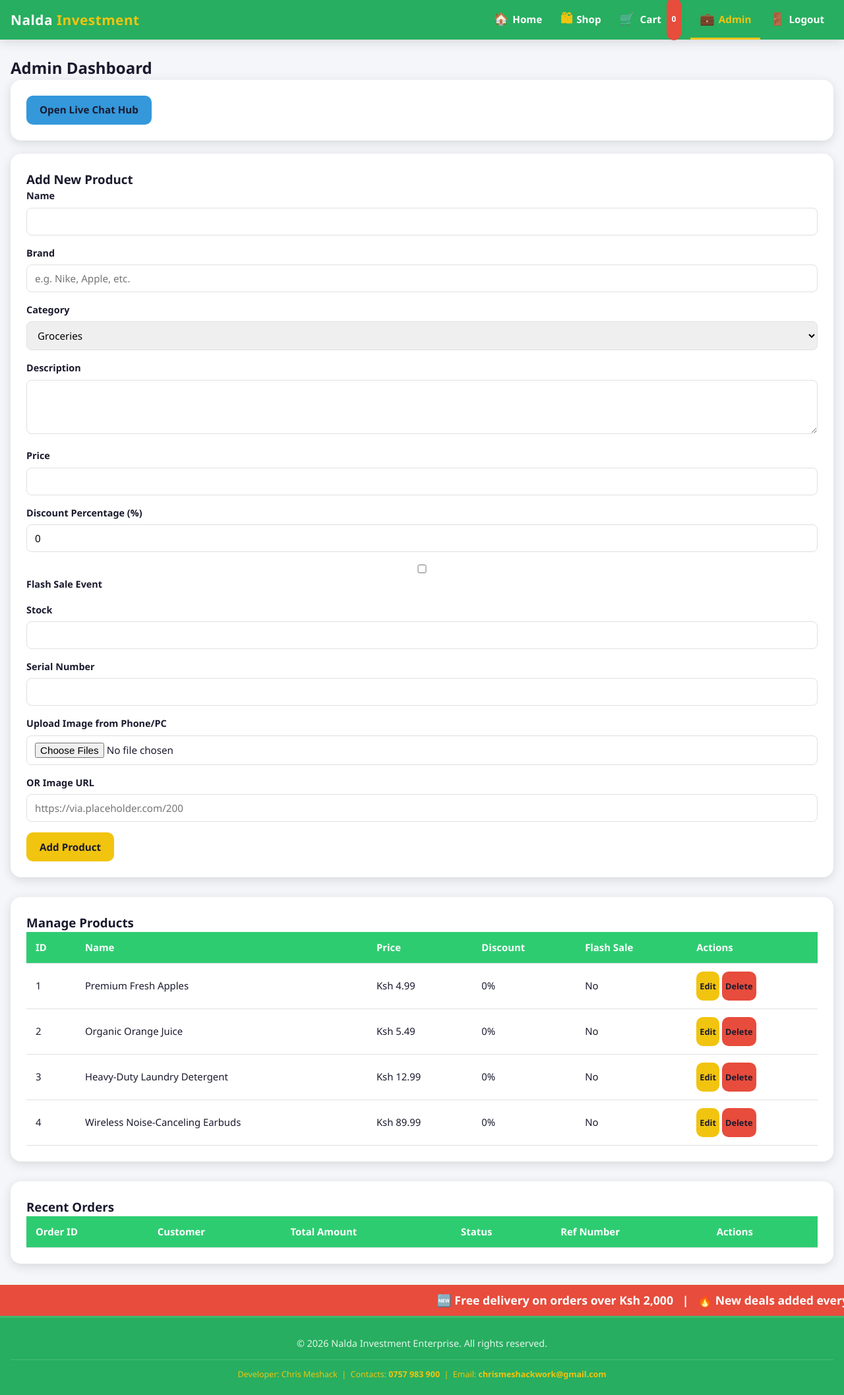
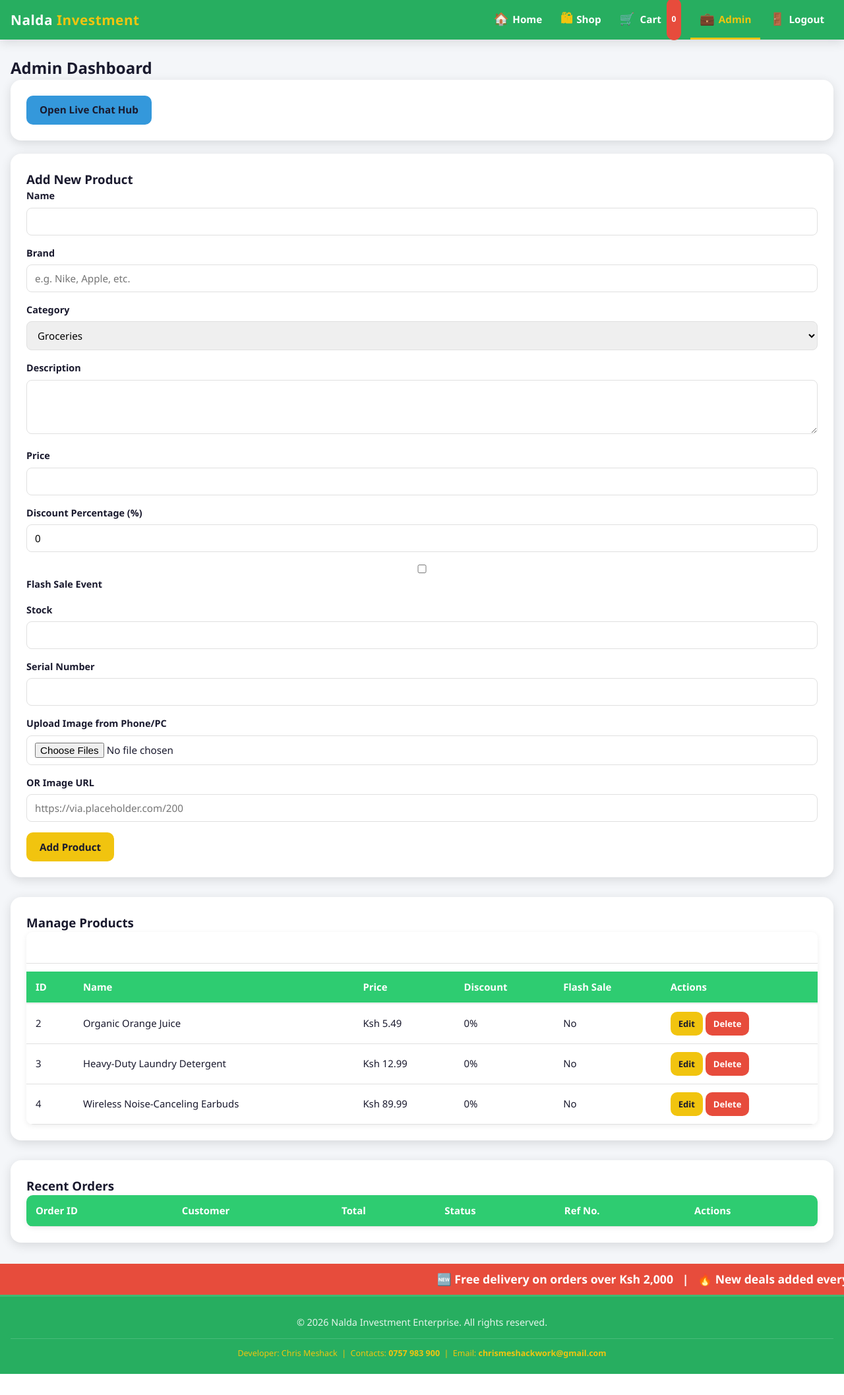
Before and after one commit to ChrisMeshack/Nalda-Investments-Enterprise, a PHP site: page /Nalda/admin.php in a window 1280 px wide. Shown: the whole page at 66% size. After the commit the page ends 2083 px from the top, so only its background shows below. Run offline with PHP 8.4, Linux system fonts and the light colour scheme; the visitor is signed in with stand-in values (Sample User, id 1); data comes from the database, SQL or seed files in the repository; data that the repository does not hold is empty.

Commit message:
Fix horizontal overflow on mobile; wrap tables in table-wrap; responsive admin tables

```diff
--- a/assets/css/style.css
+++ b/assets/css/style.css
@@ -36,6 +36,9 @@
 html {
   scroll-behavior: smooth;
   -webkit-text-size-adjust: 100%;
+  /* Prevent any child from creating horizontal scroll */
+  overflow-x: hidden;
+  max-width: 100%;
 }
 
 body {
@@ -43,6 +46,7 @@ body {
   background: var(--bg);
   color: var(--text);
   min-width: 0;
+  max-width: 100%;
   overflow-x: hidden;
   line-height: 1.55;
   /* stick footer to bottom even on short pages */
@@ -1218,7 +1222,20 @@ th, td {
   padding: 12px 14px;
   text-align: left;
   border-bottom: 1px solid var(--border);
-  white-space: nowrap;
+}
+
+/* Only prevent wrapping on desktop where there's room */
+@media (min-width: 640px) {
+  th, td { white-space: nowrap; }
+}
+
+/* On mobile, allow wrapping and tighten padding */
+@media (max-width: 639px) {
+  th, td {
+    padding: 8px 10px;
+    font-size: .82rem;
+    word-break: break-word;
+  }
 }
 
 th {
--- a/public/admin.php
+++ b/public/admin.php
@@ -175,6 +175,7 @@ include __DIR__ . '/../includes/header.php';
 
 <div class="admin-panel" style="margin-top: 30px;">
     <h3>Manage Products</h3>
+    <div class="table-wrap">
     <table>
         <thead>
             <tr>
@@ -195,17 +196,18 @@ include __DIR__ . '/../includes/header.php';
                     <td><?php echo $p['discount_percentage']; ?>%</td>
                     <td><?php echo $p['is_flash_sale'] ? 'Yes' : 'No'; ?></td>
                     <td>
-                        <button class="btn" style="padding: 5px; font-size: 0.8rem;" onclick='editProduct(<?php echo json_encode($p, JSON_HEX_APOS | JSON_HEX_QUOT); ?>)'>Edit</button>
+                        <button class="btn btn-sm" onclick='editProduct(<?php echo json_encode($p, JSON_HEX_APOS | JSON_HEX_QUOT); ?>)'>Edit</button>
                         <form method="POST" style="display:inline;" onsubmit="return confirm('Delete product?');">
                             <input type="hidden" name="action" value="delete_product">
                             <input type="hidden" name="product_id" value="<?php echo $p['id']; ?>">
-                            <button type="submit" class="btn" style="background-color: #e74c3c; padding: 5px; font-size: 0.8rem;">Delete</button>
+                            <button type="submit" class="btn btn-sm btn-danger">Delete</button>
                         </form>
                     </td>
                 </tr>
             <?php endforeach; ?>
         </tbody>
     </table>
+    </div>
 </div>
 
 <!-- Edit Product Form (Hidden by default) -->
@@ -268,14 +270,15 @@ include __DIR__ . '/../includes/header.php';
 
 <div class="admin-panel" style="margin-top: 30px;">
     <h3>Recent Orders</h3>
+    <div class="table-wrap">
     <table>
         <thead>
             <tr>
                 <th>Order ID</th>
                 <th>Customer</th>
-                <th>Total Amount</th>
+                <th>Total</th>
                 <th>Status</th>
-                <th>Ref Number</th>
+                <th>Ref No.</th>
                 <th>Actions</th>
             </tr>
         </thead>
@@ -293,13 +296,13 @@ include __DIR__ . '/../includes/header.php';
                             <input type="hidden" name="action" value="update_order_status">
                             <input type="hidden" name="order_id" value="<?php echo $order['id']; ?>">
                             <input type="hidden" name="status" value="verified">
-                            <button type="submit" class="btn" style="background-color: #2ecc71; padding: 5px; font-size: 0.8rem;">Verify</button>
+                            <button type="submit" class="btn btn-sm btn-primary">Verify</button>
                         </form>
                         <form method="POST" style="display:inline;">
                             <input type="hidden" name="action" value="update_order_status">
                             <input type="hidden" name="order_id" value="<?php echo $order['id']; ?>">
                             <input type="hidden" name="status" value="rejected">
-                            <button type="submit" class="btn" style="background-color: #e74c3c; padding: 5px; font-size: 0.8rem;">Reject</button>
+                            <button type="submit" class="btn btn-sm btn-danger">Reject</button>
                         </form>
                         <?php else: ?>
                             <em>Completed</em>
@@ -309,6 +312,7 @@ include __DIR__ . '/../includes/header.php';
             <?php endforeach; ?>
         </tbody>
     </table>
+    </div>
 </div>
 
 <script>
--- a/public/super_admin.php
+++ b/public/super_admin.php
@@ -64,6 +64,7 @@ include __DIR__ . '/../includes/header.php';
 
 <div class="admin-panel" style="margin-top: 30px;">
     <h3>Manage Users</h3>
+    <div class="table-wrap">
     <table>
         <thead>
             <tr>
@@ -82,17 +83,18 @@ include __DIR__ . '/../includes/header.php';
                     <td><?php echo htmlspecialchars($u['email']); ?></td>
                     <td><?php echo ucfirst($u['role']); ?></td>
                     <td>
-                        <button class="btn" style="padding: 5px 10px; font-size: 0.8rem;" onclick="editUser(<?php echo htmlspecialchars(json_encode($u)); ?>)">Edit</button>
+                        <button class="btn btn-sm" onclick="editUser(<?php echo htmlspecialchars(json_encode($u)); ?>)">Edit</button>
                         <form method="POST" style="display:inline;" onsubmit="return confirm('Delete this user?');">
                             <input type="hidden" name="action" value="delete_user">
                             <input type="hidden" name="user_id" value="<?php echo $u['id']; ?>">
-                            <button type="submit" class="btn" style="background-color: #e74c3c; padding: 5px 10px; font-size: 0.8rem;">Delete</button>
+                            <button type="submit" class="btn btn-sm btn-danger">Delete</button>
                         </form>
                     </td>
                 </tr>
             <?php endforeach; ?>
         </tbody>
     </table>
+    </div>
 </div>
 
 <!-- Edit User Modal/Form -->
```
